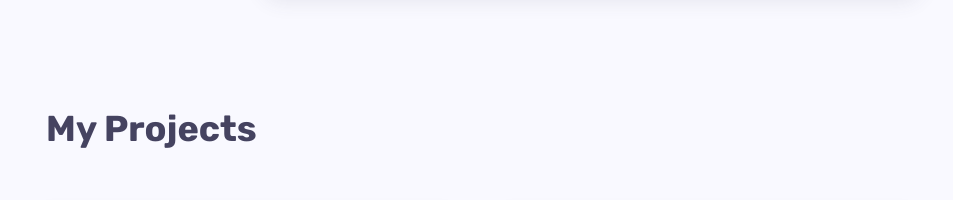
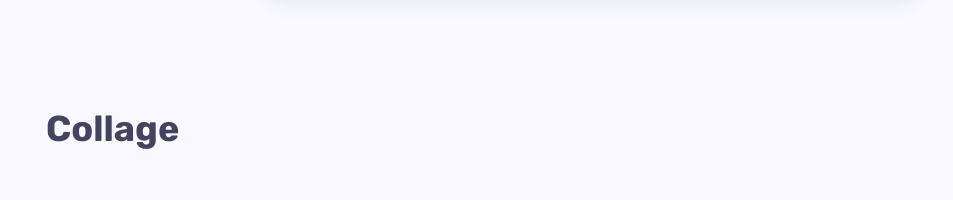
Before and after one commit to ArshiMahajan22/Book-Flip-HTML, a plain HTML site: page index.html in a window 1280 px wide. Shown: the part 1500-1700 px from the top of the page, without its empty margins (163-1116 px from the left). Drawn offline with Linux system fonts and the light colour scheme.

Commit message:
Update index.html

```diff
--- a/index.html
+++ b/index.html
@@ -250,7 +250,7 @@
     <div class="container">
 
       <!-- section title -->
-      <h2 class="section-title wow fadeInUp" style="visibility: visible; animation-name: fadeInUp;">My Projects</h2>
+      <h2 class="section-title wow fadeInUp" style="visibility: visible; animation-name: fadeInUp;">Collage</h2>
 
       <div class="spacer" data-height="60" style="height: 60px;"></div>
 
```
